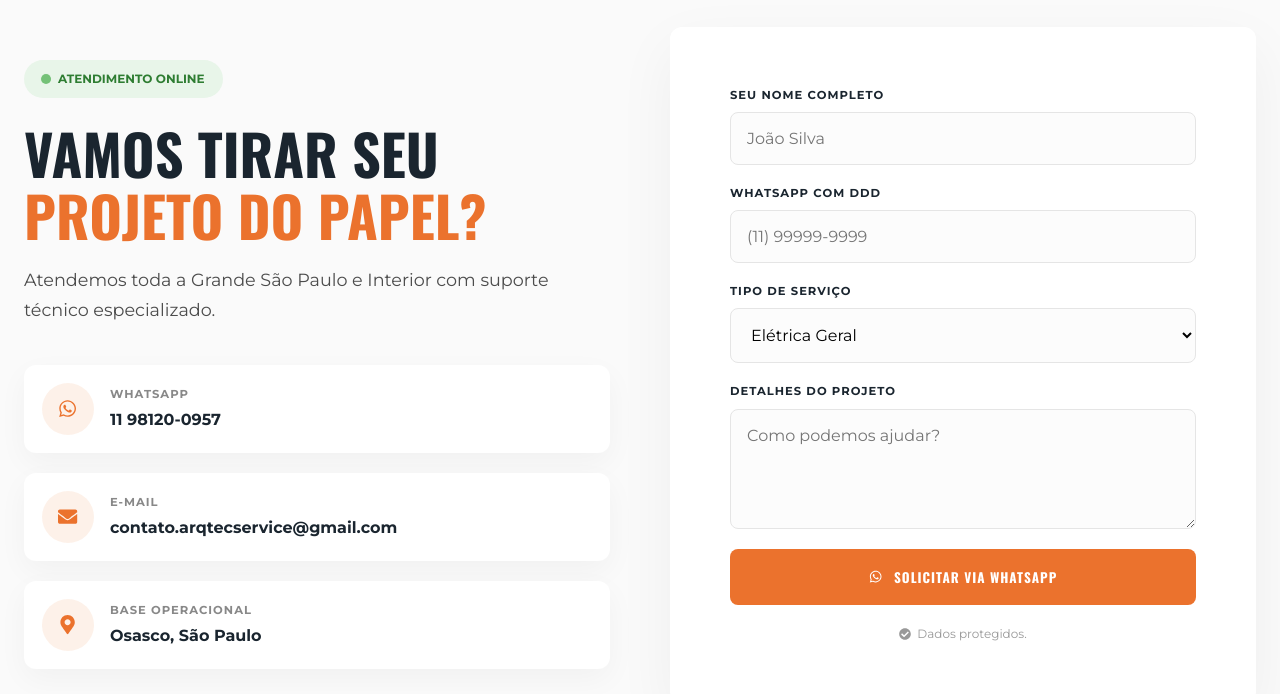
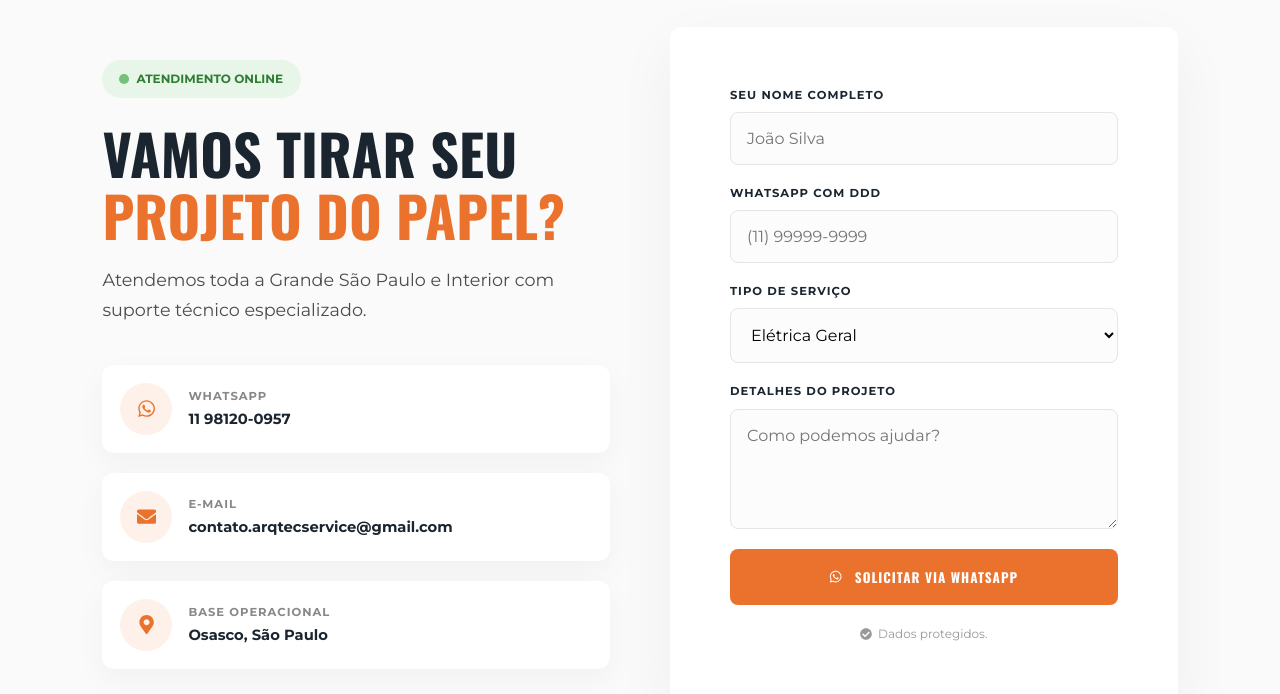
Before and after one commit to matheusedivaldo/arqtecservice, a React (Vite) app: page / in a window 1280 px wide. Shown: the part 9026-9720 px from the top of the page. Built offline with nearby package versions, Linux system fonts and the light colour scheme.

Commit message:
Corrige Contact

```diff
--- a/src/components/Contact/Contact.module.css
+++ b/src/components/Contact/Contact.module.css
@@ -5,10 +5,9 @@
 }
 
 .container {
-  width: 100%;
   max-width: 1400px;
   margin: 0 auto;
-  padding: 0 24px;
+  padding: 0 8%;
 }
 
 .contentGrid {
@@ -16,6 +15,7 @@
   grid-template-columns: repeat(2, minmax(0, 1fr));
   gap: 60px;
   align-items: center;
+  width: 100%;
 }
 
 .infoSide {
@@ -135,12 +135,11 @@
 }
 
 .cardText p {
-  font-size: 1rem;
+  font-size: 0.92rem;
   font-weight: 700;
   color: var(--color-secondary);
-  white-space: nowrap;
-  overflow: hidden;
-  text-overflow: ellipsis;
+  line-height: 1.4;
+  word-break: break-word;
 }
 
 .formSide {
@@ -268,11 +267,8 @@
     padding: 80px 0;
   }
 
-  .container {
-    padding: 0 18px;
-  }
-
   .contentGrid {
+    grid-template-columns: 1fr;
     gap: 40px;
   }
 
@@ -302,10 +298,6 @@
 }
 
 @media (max-width: 480px) {
-  .container {
-    padding: 0 14px;
-  }
-
   .title {
     font-size: 1.7rem;
     line-height: 1.2;
@@ -342,4 +334,8 @@
   .securityText {
     font-size: 0.7rem;
   }
+
+  .cardText p {
+    font-size: 0.82rem;
+  }
 }
```
